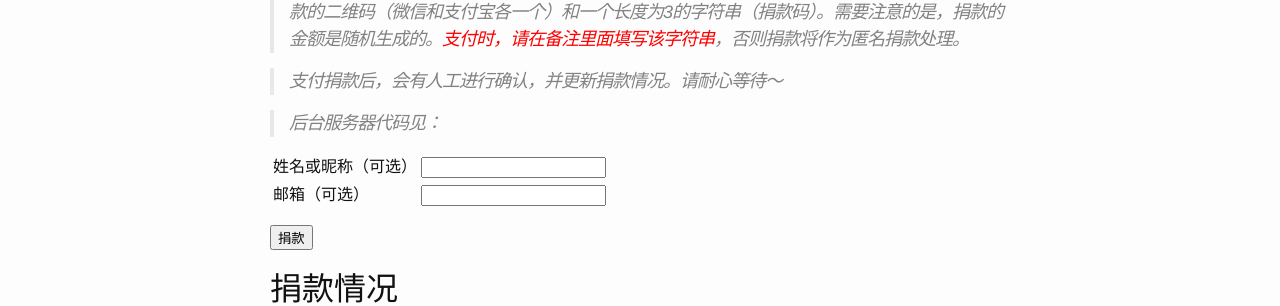
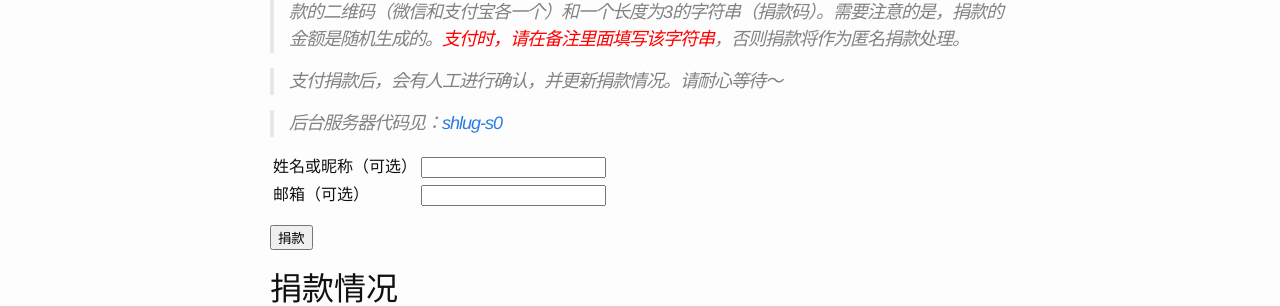
Before and after one commit to shanghailug/shanghailug.github.io, a Jekyll site: the page built from p/s0/index.md, in a window 1280 px wide. Shown: the part 1190-1496 px from the top of the page. Built offline with Jekyll 4.4.1, drawn with Linux system fonts in a browser that asks for light colours.

```diff
--- a/p/s0/index.md
+++ b/p/s0/index.md
@@ -30,7 +30,7 @@ permalink: /p/s0/
 
 > 支付捐款后，会有人工进行确认，并更新捐款情况。请耐心等待～
 
-> 后台服务器代码见：
+> 后台服务器代码见：[shlug-s0](https://github.com/shanghailug/shlug-s0)
 
 <form id="donate-form" action="http://dyn.shlug.org/s0/h">
 <table>
```
